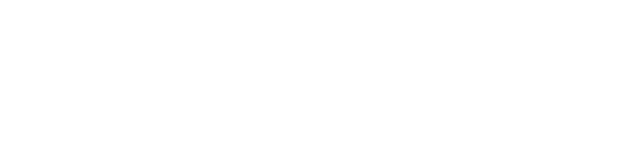
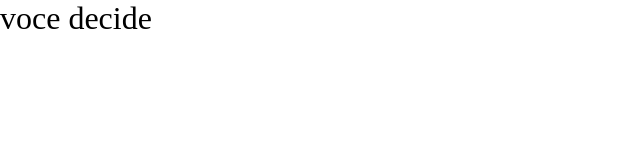
Before and after one commit to bruna2024/2025-historiaaa, a plain HTML site: page index.html in a window 1280 px wide. Shown: the whole page, without its empty margins (0-640 px from the left). Drawn offline with Linux system fonts and the light colour scheme; a web font is replaced by a local one.

Commit message:
Add files via upload

```diff
--- a/index.html
+++ b/index.html
@@ -12,7 +12,8 @@
 <body>
     <main>
         <div class="caixa-principal">
-            <h1 class="caixa-perguntas"></h1>
+            <h1 class="titulo">voce decide</h1>
+             <div class="caixa-perguntas"></div>
             <div class="caixa-alternativas"></div>
             <div class="caixa-resultado">
                 <p class="texto-resultado"></p>
--- a/style.css
+++ b/style.css
@@ -1,4 +1,10 @@
 @import url('https://fonts.googleapis.com/css2?family=Emilys+Candy&family=Henny+Penny&display=swap');
+
+*{
+    margin: 0;
+    padding: 0;
+    font-weight: 400;
+}
 
 :root {
     --roxo: #cdb4dbff;
```
